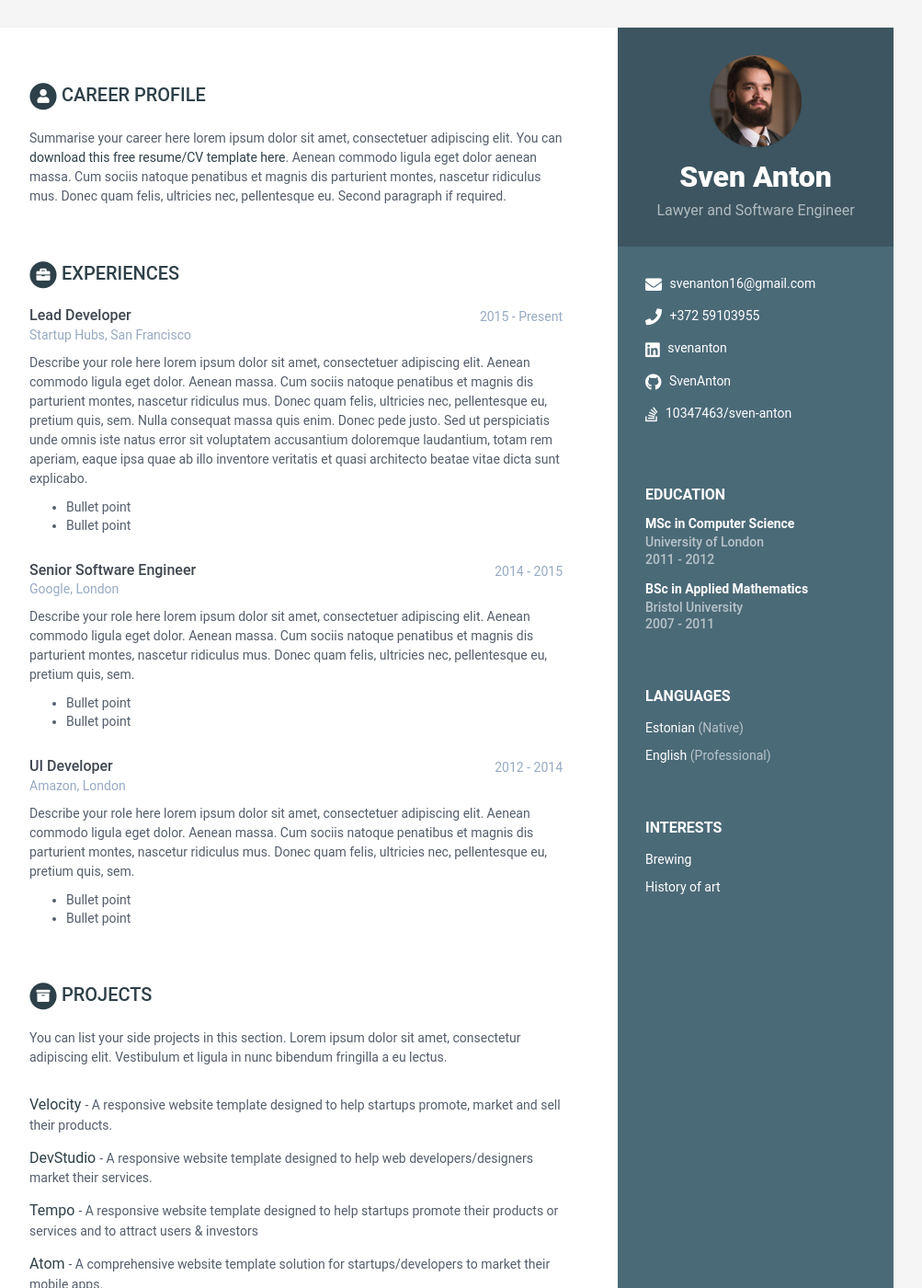
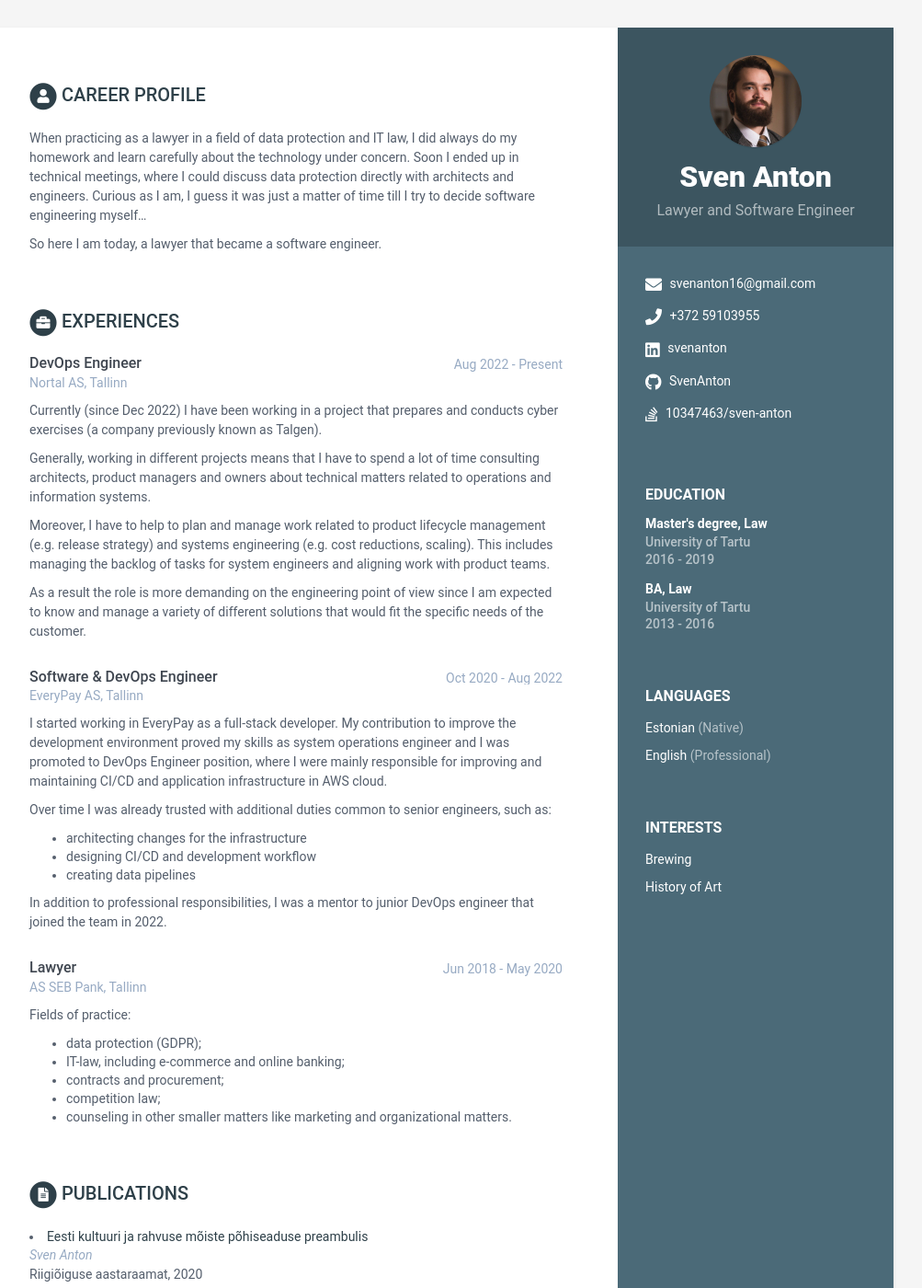
Before and after one commit to SvenAnton/CV, a Jekyll site: the page built from index.html, in a window 1280 px wide and 1400 px high. Shown: the whole window at 92% size, without its empty margins (168-1171 px from the left). Built offline with Jekyll 4.4.1, drawn with Linux system fonts in a browser that asks for light colours; some of the changed text lies outside the part shown.

Commit message:
update data

```diff
--- a/_data/data.yml
+++ b/_data/data.yml
@@ -40,172 +40,141 @@ sidebar:
         - item: Brewing
           link:
 
-        - item: History of art
+        - item: History of Art
           link:
 
 career-profile:
     title: Career Profile
     summary: |
-      Summarise your career here lorem ipsum dolor sit amet, consectetuer
-      adipiscing elit. You can [download this free resume/CV template here]().
-      Aenean commodo ligula eget dolor aenean massa. Cum sociis natoque
-      penatibus et magnis dis parturient montes, nascetur ridiculus mus.
-      Donec quam felis, ultricies nec, pellentesque eu.
-      Second paragraph if required.
+      When practicing as a lawyer in a field of data protection and IT law,
+      I did always do my homework and learn carefully about the technology
+      under concern. Soon I ended up in technical meetings, where I could discuss
+      data protection directly with architects and engineers. Curious as I am, I
+      guess it was just a matter of time till I try to decide software engineering
+      myself...
+
+      So here I am today, a lawyer that became a software engineer.
 education:
     title: Education
     info:
-      - degree: MSc in Computer Science
-        university: University of London
-        time: 2011 - 2012
+      - degree: Master's degree, Law
+        university: University of Tartu
+        time: 2016 - 2019
         details: |
-          Describe your study here lorem ipsum dolor sit amet, consectetuer
-          adipiscing elit. Aenean commodo ligula eget dolor. Aenean massa. Cum
-          sociis natoque penatibus et magnis dis parturient montes, nascetur
-          ridiculus mus. Donec quam felis, ultricies nec, pellentesque eu,
-          pretium quis, sem.
-            - Bullet point
-            - Bullet point
-      - degree: BSc in Applied Mathematics
-        university: Bristol University
-        time: 2007 - 2011
+          Law school as law school, no specialization.
+          I studied half-an-year abroad in University of Iceland,
+          focusing on international and EU environmental law.
+          The other half of that school year, I studied philosophy
+          and psychology in my home university.
+          Activities and societies:
+           - For my master thesis I was awarded Special prize of by Estonian Academy of Sciences.
+           - At my studies I participated the International Criminal Court's moot court competition as a
+          member of Estonian national team.
+      - degree: BA, Law
+        university: University of Tartu
+        time: 2013 - 2016
         details: |
-          Describe your study here lorem ipsum dolor sit amet, consectetuer
-          adipiscing elit. Aenean commodo ligula eget dolor. Aenean massa. Cum
-          sociis natoque penatibus et magnis dis parturient montes, nascetur
-          ridiculus mus. Donec quam felis, ultricies nec, pellentesque eu,
-          pretium quis, sem.
-            - Bullet point
-            - Bullet point
+          ...
 experiences:
     title: Experiences
     info:
-      - role: Lead Developer
-        time: 2015 - Present
-        company: Startup Hubs, San Francisco
+      - role: DevOps Engineer
+        time: Aug 2022 - Present
+        company: Nortal AS, Tallinn
         details: |
-          Describe your role here lorem ipsum dolor sit amet, consectetuer
-          adipiscing elit. Aenean commodo ligula eget dolor. Aenean massa.
-          Cum sociis natoque penatibus et magnis dis parturient montes,
-          nascetur ridiculus mus. Donec quam felis, ultricies nec,
-          pellentesque eu, pretium quis, sem. Nulla consequat massa quis
-          enim. Donec pede justo. Sed ut perspiciatis unde omnis iste natus
-          error sit voluptatem accusantium doloremque laudantium, totam rem
-          aperiam, eaque ipsa quae ab illo inventore veritatis et quasi
-          architecto beatae vitae dicta sunt explicabo.
-            - Bullet point
-            - Bullet point
-      - role: Senior Software Engineer
-        time: 2014 - 2015
-        company: Google, London
+          Currently (since Dec 2022) I have been working in a project that prepares and
+          conducts cyber exercises (a company previously known as Talgen).
+
+          Generally, working in different projects means that I have to spend a lot of time
+          consulting architects, product managers and owners about technical
+          matters related to operations and information systems.
+
+          Moreover, I have to help to plan and manage work related to product
+          lifecycle management (e.g. release strategy) and systems engineering
+          (e.g. cost reductions, scaling). This includes managing the backlog
+          of tasks for system engineers and aligning work with product teams.
+
+          As a result the role is more demanding on the engineering point
+          of view since I am expected to know and manage a variety of different
+          solutions that would fit the specific needs of the customer.
+
+
+      - role: Software & DevOps Engineer
+        time: Oct 2020 - Aug 2022
+        company: EveryPay AS, Tallinn
         details: |
-          Describe your role here lorem ipsum dolor sit amet, consectetuer
-          adipiscing elit. Aenean commodo ligula eget dolor. Aenean massa.
-          Cum sociis natoque penatibus et magnis dis parturient montes,
-          nascetur ridiculus mus. Donec quam felis, ultricies nec,
-          pellentesque eu, pretium quis, sem.
-            - Bullet point
-            - Bullet point
-      - role: UI Developer
-        time: 2012 - 2014
-        company: Amazon, London
+          I started working in EveryPay as a full-stack developer.
+          My contribution to improve the development environment proved
+          my skills as system operations engineer and I was promoted to
+          DevOps Engineer position, where I were mainly responsible for
+          improving and maintaining CI/CD and application infrastructure in AWS cloud.
+
+          Over time I was already trusted with additional duties common to senior engineers,
+          such as:
+           - architecting changes for the infrastructure
+           - designing CI/CD and development workflow
+           - creating data pipelines
+
+          In addition to professional responsibilities, I was a mentor to junior DevOps
+          engineer that joined the team in 2022.
+      - role: Lawyer
+        time: Jun 2018 - May 2020
+        company: AS SEB Pank, Tallinn
         details: |
-          Describe your role here lorem ipsum dolor sit amet, consectetuer
-          adipiscing elit. Aenean commodo ligula eget dolor. Aenean massa.
-          Cum sociis natoque penatibus et magnis dis parturient montes,
-          nascetur ridiculus mus. Donec quam felis, ultricies nec,
-          pellentesque eu, pretium quis, sem.
-            - Bullet point
-            - Bullet point
-projects:
-    title: Projects
-    intro: >
-      You can list your side projects in this
-      section. Lorem ipsum dolor sit amet, consectetur adipiscing elit.
-      Vestibulum et ligula in nunc bibendum fringilla a eu lectus.
-    assignments:
-      - title: Velocity
-        link: "#hook"
-        tagline: "A responsive website template designed to help startups promote, market and sell their products."
-
-      - title: DevStudio
-        link: "#"
-        tagline: "A responsive website template designed to help web developers/designers market their services."
-
-      - title: Tempo
-        link: "#"
-        tagline: "A responsive website template designed to help startups promote their products or services and to attract users &amp; investors"
-
-      - title: Atom
-        link: "#"
-        tagline: "A comprehensive website template solution for startups/developers to market their mobile apps."
-
-      - title: Delta
-        link: "#"
-        tagline: "A responsive Bootstrap one page theme designed to help app developers promote their mobile apps"
-
-oss:
-    title: OSS Contributions
-    intro: >
-      You can list your open source software contributions in this
-      section. Lorem ipsum dolor sit amet, consectetur adipiscing elit.
-      Vestibulum et ligula in nunc bibendum fringilla a eu lectus.
-    contributions:
-      - title: Tempo
-        link: "#"
-        tagline: "A responsive website template designed to help startups promote their products or services and to attract users &amp; investors"
-
-      - title: Atom
-        link: "#"
-        tagline: "A comprehensive website template solution for startups/developers to market their mobile apps."
-
-      - title: Delta
-        link: "#"
-        tagline: "A responsive Bootstrap one page theme designed to help app developers promote their mobile apps"
+          Fields of practice:
+            - data protection (GDPR);
+            - IT-law, including e-commerce and online banking;
+            - contracts and procurement;
+            - competition law;
+            - counseling in other smaller matters like marketing and organizational matters.
+# projects:
+#     title: Projects
+#     intro: >
+#       You can list your side projects in this
+#       section. Lorem ipsum dolor sit amet, consectetur adipiscing elit.
+#       Vestibulum et ligula in nunc bibendum fringilla a eu lectus.
+#     assignments:
+#       - title: Sample
+#         link: "#hook"
+#         tagline: "... sample sample ..."
 
 publications:
     title: Publications
-    intro: |
-      You can list your publications in this section. Lorem ipsum dolor sit
-      amet, consectetur adipiscing elit. Vestibulum et ligula in nunc
-      bibendum fringilla a eu lectus.
+    # intro: |
+    #   Publications in journals
     papers:
-      - title: The Art of Computer Programming
-        link: "#"
-        authors: Donald E. Knuth
-        conference: Addison-Wesley, 1968
-
-      - title: "Genetic Programming III: Darwinian Invention &amp; Problem Solving"
-        link: "#"
-        authors: Koza, J.R., Andre, D., Bennett, F.H., Keane, M.A.
-        conference: "Morgan Kaufmann Publishers Inc., San Francisco, CA, USA, 1st edn. (1999)"
-
-      - title: A syntax directed compiler for Algol 60
-        link: "#"
-        authors: Edgar T. Irons
-        conference: "Comm. ACM 4 (1961), 51–55"
+      - title: Eesti kultuuri ja rahvuse mõiste põhiseaduse preambulis
+        link: https://juridica.ee/article.php?uri=2020_riigi_iguse_aastaraamat_2020_eesti_kultuuri_ja_rahvuse_m_iste_p_hiseaduse_preambulis
+        authors: Sven Anton
+        conference: Riigiõiguse aastaraamat, 2020
+      - title: Õiguse kui kirjanduse tõlgendamine. Arvustus Ronald Dworkini raamatule „Õiguse impeerium“ (tõlkinud Piret Luiga, Valgus 2015)
+        link: https://juridica.ee/article.php?uri=2017_8_iguse_kui_kirjanduse_t_lgendamine_arvustus_ronald_dworkini_raamatule_iguse_impeerium_t_lkinud
+        authors: Sven Anton
+        conference: Juridica, 2017/8
 
 skills:
     title: Skills &amp; Proficiency
 
     toolset:
-      - name: Python & Django
-        level: 98%
-
-      - name: Javascript & jQuery
-        level: 98%
-
-      - name: Angular
-        level: 98%
-
-      - name: HTML5 & CSS
+      - name: Python
         level: 95%
 
-      - name: Ruby on Rails
+      - name: AWS
+        level: 90%
+
+      - name: GDPR & Data Protection
+        level: 90%
+
+      - name: Information Security
         level: 85%
 
-      - name: Sketch & Photoshop
-        level: 60%
+      - name: Linux
+        level: 70%
 
-footer: >
-    Designed with <i class="fas fa-heart"></i> by <a href="http://themes.3rdwavemedia.com" target="_blank" rel="nofollow">Xiaoying Riley</a>
+      - name: MS Word & Excel
+        level: 90%
+
+
+
+# footer: >
+#     Designed with <i class="fas fa-heart"></i> by <a href="http://themes.3rdwavemedia.com" target="_blank" rel="nofollow">Xiaoying Riley</a>
```
